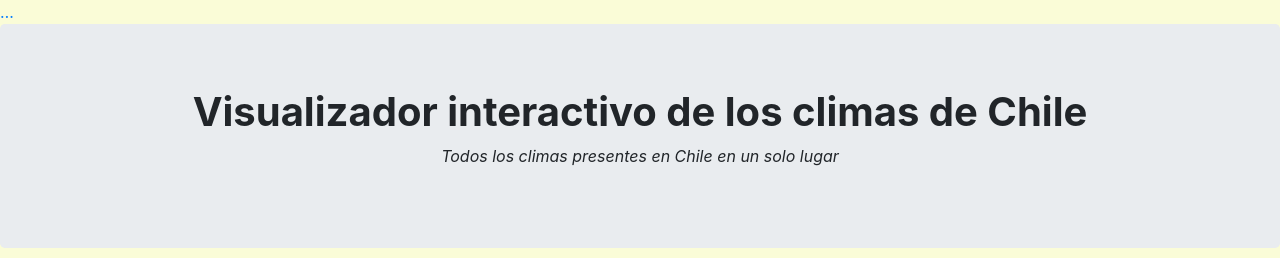
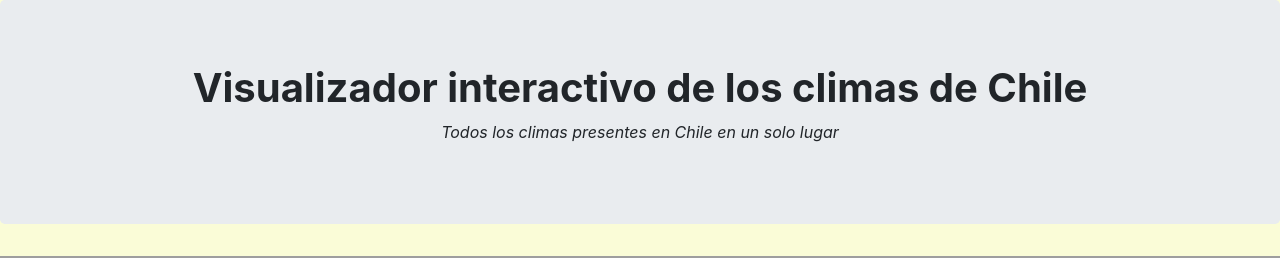
Before and after one commit to andradeclavero/visual_datos, a website: page index.html in a window 1280 px wide. Shown: the top 258 px of the page. Drawn offline with nearby package versions, Linux system fonts and the light colour scheme.

Commit message:
Update index.html
testing

```diff
--- a/index.html
+++ b/index.html
@@ -1,5 +1,5 @@
 <!doctype html>
-<a href="http://ide.mbienes.cl" referrerpolicy="origin">…</a>
+<meta http-equiv="Content-Security-Policy" content="upgrade-insecure-requests">
 <html lang="en">
   <head>
     <!-- Required meta tags -->
```
